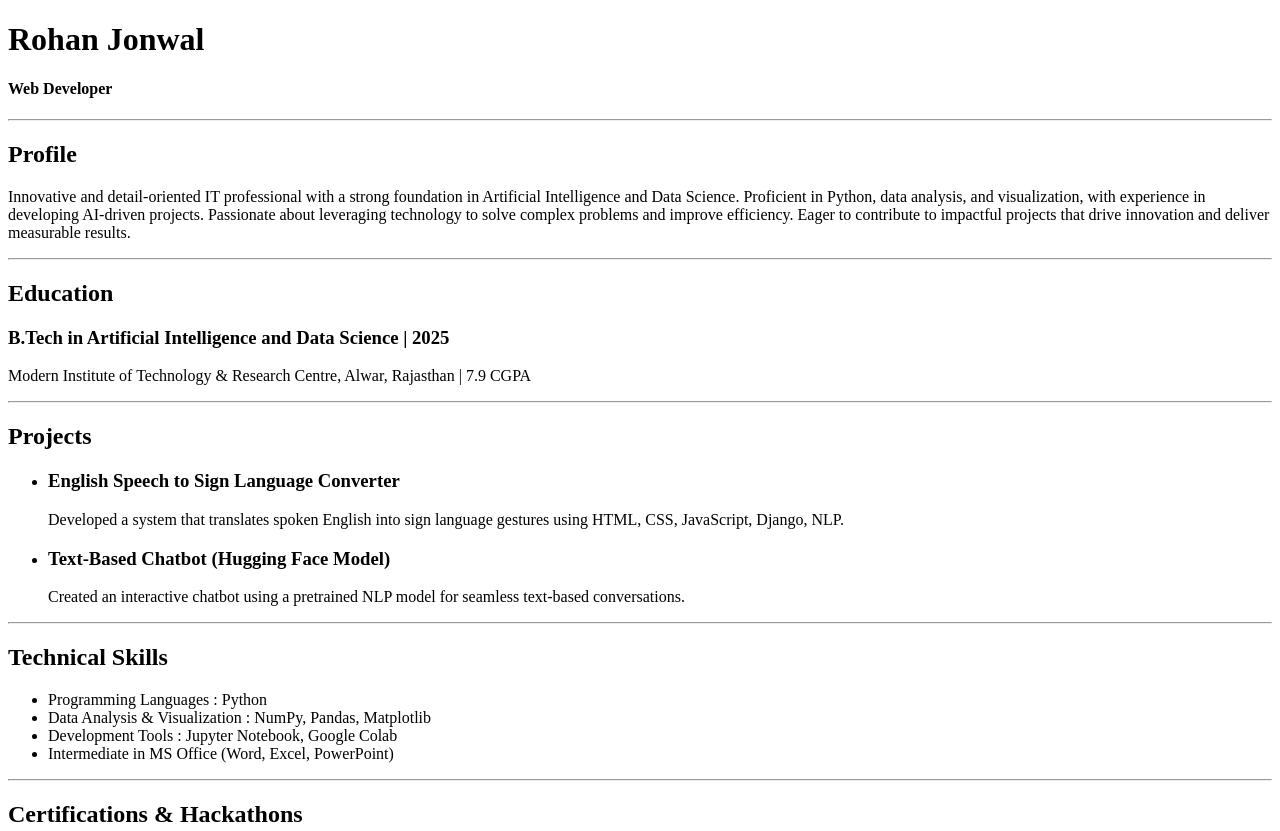
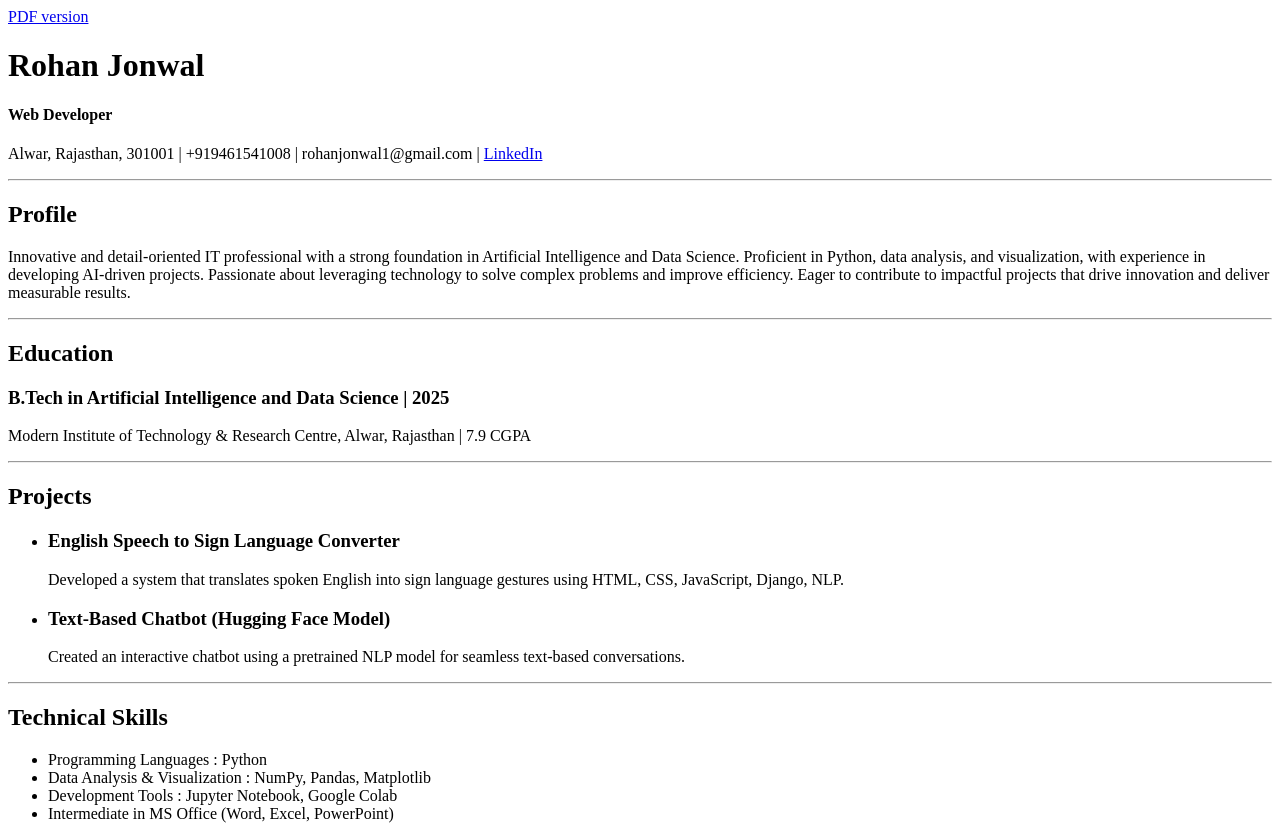
Before and after one commit to Ace-Rohan/MyResume, a plain HTML site: page index.html in a window 1280 px wide. Shown: the top 831 px of the page. Drawn offline with Linux system fonts and the light colour scheme.

Commit message:
Add files via upload

```diff
--- a/index.html
+++ b/index.html
@@ -6,8 +6,15 @@
     <title>Rohan's Resume</title>
 </head>
 <body>
+    <a href="./RohanResume.pdf">PDF version</a>
     <h1>Rohan Jonwal</h1>
     <h4>Web Developer</h4>
+    <p>
+        Alwar, Rajasthan, 301001 |
+        +919461541008 |
+        rohanjonwal1@gmail.com |
+        <a href="https://www.linkedin.com/in/rohanjonwal/">LinkedIn</a>
+    </p>
     <hr>
     <h2>Profile</h2>
     <p>Innovative and detail-oriented IT professional with a strong foundation in Artificial Intelligence and Data Science. Proficient in Python, data analysis, and visualization, with experience in developing AI-driven projects. Passionate about leveraging technology to solve complex problems and improve efficiency. Eager to contribute to impactful projects that drive innovation and deliver measurable results.</p>
```
